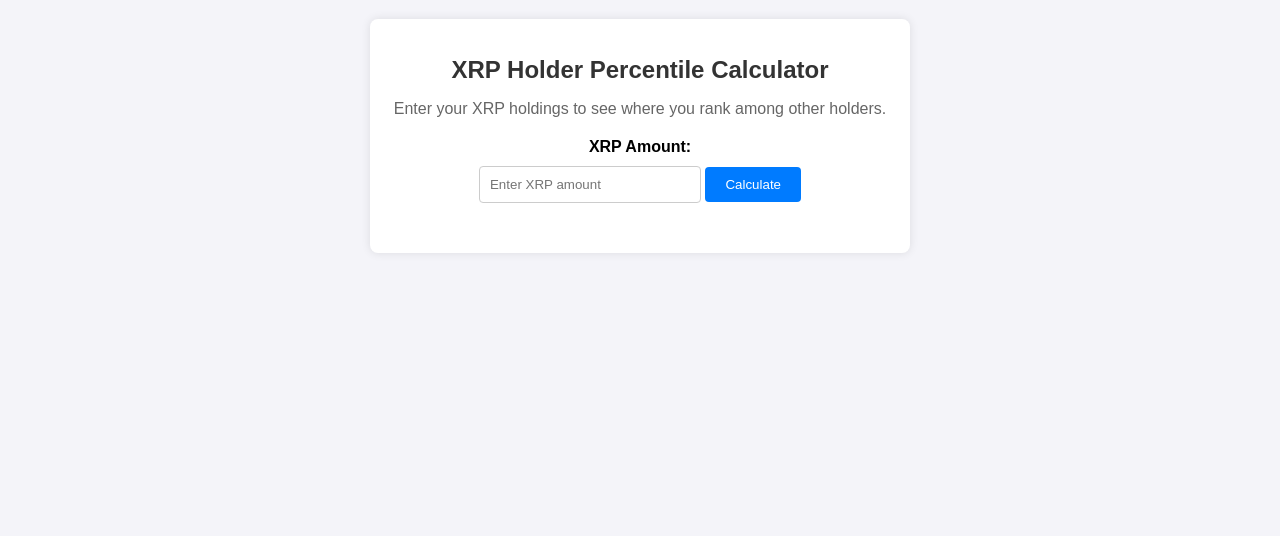
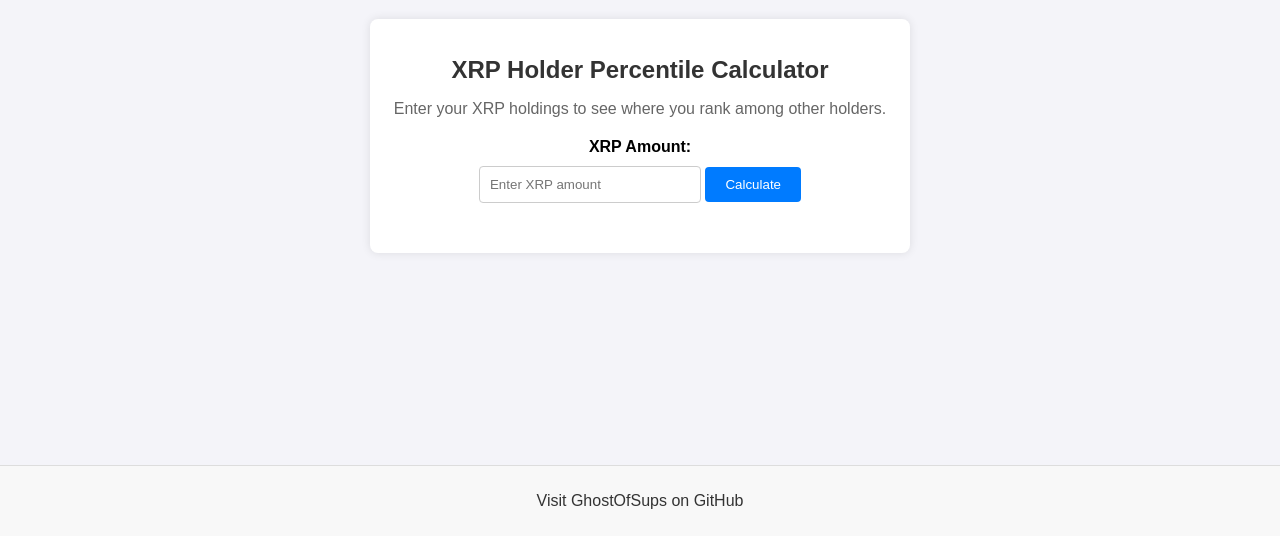
Before and after one commit to GhostOfSups/XRP-Top-Percent, a plain HTML site: page index.html in a window 1280 px wide. Shown: the part 264-800 px from the top of the page. Drawn offline with Linux system fonts and the light colour scheme.

Commit message:
Update index.html
added correctly the link to github

```diff
--- a/index.html
+++ b/index.html
@@ -26,6 +26,22 @@
             padding: 5px;
             border-radius: 3px;
         }
+        footer {
+            position: fixed;
+            bottom: 0;
+            width: 100%;
+            text-align: center;
+            padding: 10px 0;
+            background-color: #f8f8f8; /* Light background for visibility */
+            border-top: 1px solid #ddd; /* Subtle border */
+        }
+        footer a {
+            color: #333; /* Adjust to match your design */
+            text-decoration: none;
+        }
+        footer a:hover {
+            text-decoration: underline;
+        }
     </style>
 </head>
 <body>
@@ -41,9 +57,11 @@
         <div class="tip-banner" id="tipBanner">
             <p>Enjoying this tool? Tip the Dev!</p>
             <p>XRP Address: <span class="xrp-address">rQERimqpZebP1Knt3BCMZHDMJWZ7u6ZBuW</span></p>
-            <p><a href="https://github.com/GhostOfSups">Visit GhostOfSups on GitHub</a></p>
         </div>
     </div>
+    <footer>
+        <p><a href="https://github.com/GhostOfSups">Visit GhostOfSups on GitHub</a></p>
+    </footer>
     <script src="data/xrp_distribution.js"></script>
     <script src="js/script.js"></script>
     <script>
```
